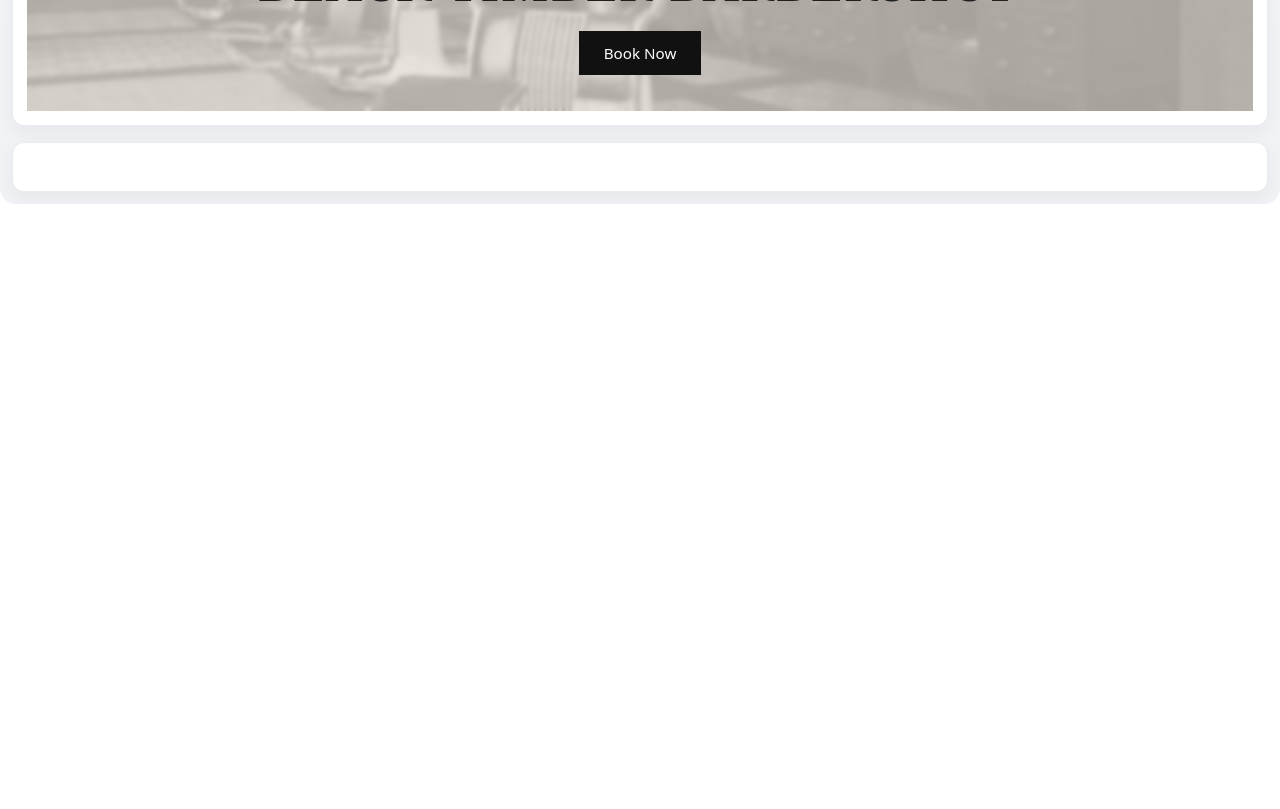
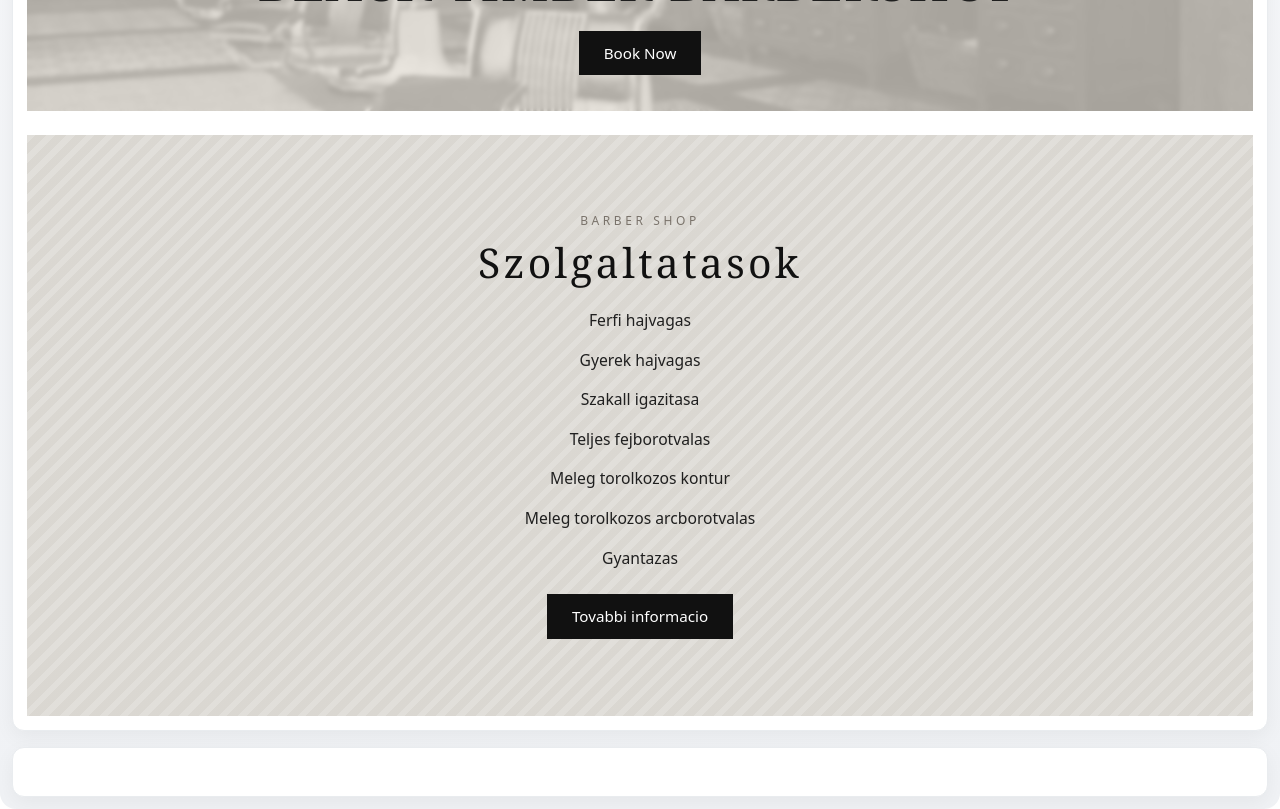
Before and after one commit to MolnarKristof0719/BarberShop, a Vue app in the folder client/: page / in a window 1280 px wide. Shown: the part 680-1489 px from the top of the page. Before the commit the page ends 884 px from the top, so only its background shows below. Built offline with nearby package versions, Linux system fonts and the light colour scheme.

Commit message:
Home modositas

```diff
--- a/client/src/views/HomeView.vue
+++ b/client/src/views/HomeView.vue
@@ -4,6 +4,22 @@
       <div class="hero-overlay">
         <h1 class="hero-title-main">BLACK TIMBER BARBERSHOP</h1>
         <RouterLink class="hero-book-btn" to="/appointment">Book Now</RouterLink>
+      </div>
+    </section>
+    <section class="services-offered">
+      <div class="services-inner">
+        <p class="services-eyebrow">BARBER SHOP</p>
+        <h2 class="services-title">Szolgaltatasok</h2>
+        <ul class="services-list">
+          <li>Ferfi hajvagas</li>
+          <li>Gyerek hajvagas</li>
+          <li>Szakall igazitasa</li>
+          <li>Teljes fejborotvalas</li>
+          <li>Meleg torolkozos kontur</li>
+          <li>Meleg torolkozos arcborotvalas</li>
+          <li>Gyantazas</li>
+        </ul>
+        <RouterLink class="services-btn" to="/services">Tovabbi informacio</RouterLink>
       </div>
     </section>
   </section>
@@ -86,4 +102,69 @@ export default {
   background: #000000;
   color: #ffffff;
 }
+
+.services-offered {
+  margin: 24px 0 0;
+  padding: clamp(48px, 6vw, 80px) 16px;
+  background:
+    linear-gradient(0deg, rgba(0, 0, 0, 0.04), rgba(0, 0, 0, 0.04)),
+    repeating-linear-gradient(
+      135deg,
+      rgba(255, 255, 255, 0.25) 0px,
+      rgba(255, 255, 255, 0.25) 6px,
+      rgba(255, 255, 255, 0) 6px,
+      rgba(255, 255, 255, 0) 14px
+    ),
+    #e3e0da;
+}
+
+.services-inner {
+  max-width: 720px;
+  margin: 0 auto;
+  text-align: center;
+}
+
+.services-eyebrow {
+  margin: 0 0 8px;
+  font-size: 0.75rem;
+  letter-spacing: 0.3em;
+  color: #7a736b;
+}
+
+.services-title {
+  margin: 0 0 18px;
+  font-family: Georgia, "Times New Roman", serif;
+  font-size: clamp(1.6rem, 3.2vw, 2.6rem);
+  letter-spacing: 0.08em;
+  color: #111111;
+}
+
+.services-list {
+  margin: 0 auto 20px;
+  padding: 0;
+  list-style: none;
+  display: grid;
+  gap: 8px;
+  color: #1f1f1f;
+  font-size: 0.98rem;
+}
+
+.services-list li {
+  padding: 4px 0;
+}
+
+.services-btn {
+  display: inline-block;
+  background: #111111;
+  color: #ffffff;
+  text-decoration: none;
+  border: 1px solid #111111;
+  padding: 10px 24px;
+  font-size: 0.95rem;
+}
+
+.services-btn:hover {
+  background: #000000;
+  color: #ffffff;
+}
 </style>
```
